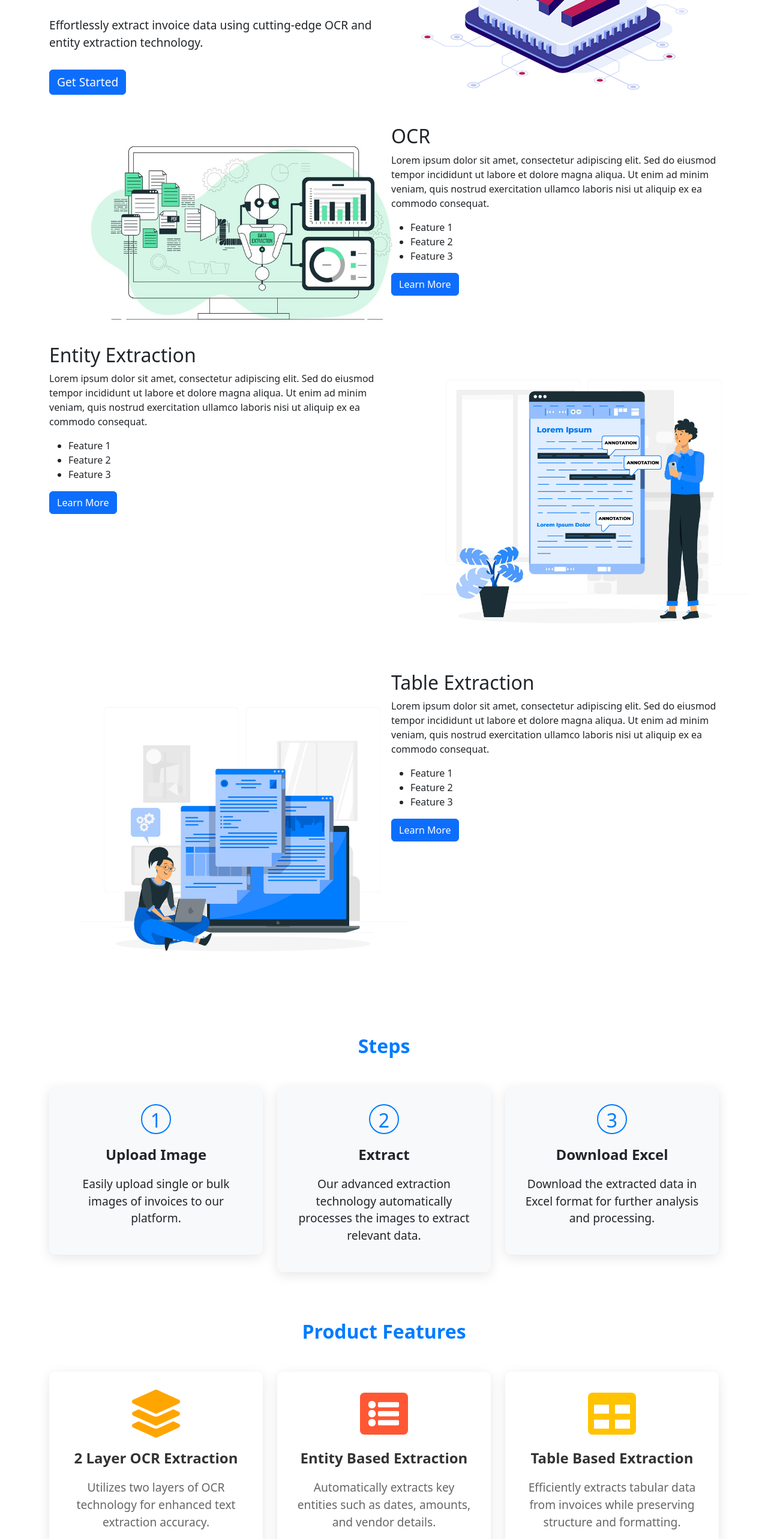
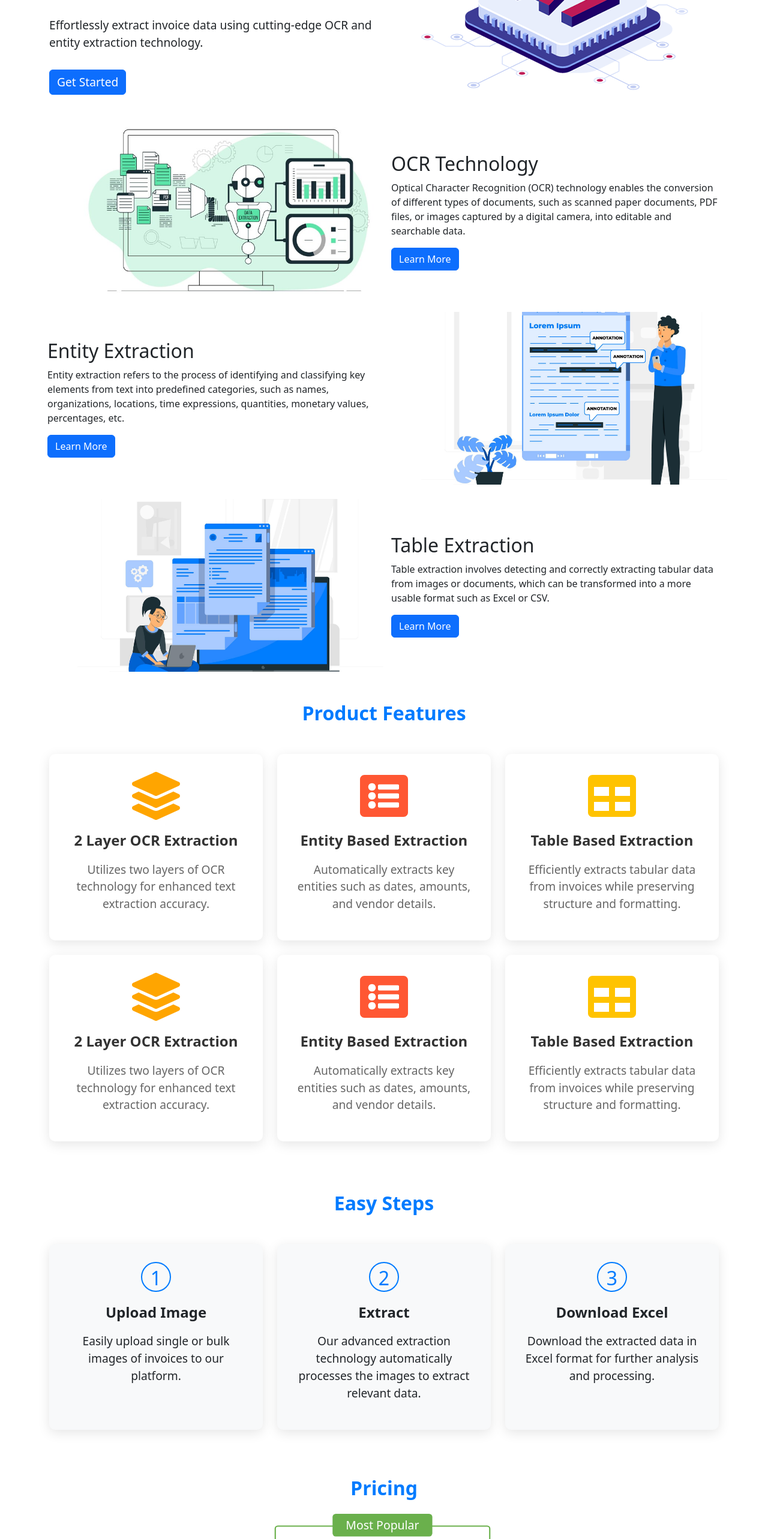
Before and after one commit to daran6255/IEE_FrontEnd, a React (Create React App) app: page /home in a window 1280 px wide. Shown: the part 234-2800 px from the top of the page at 60% size. Built offline with nearby package versions, Linux system fonts and the light colour scheme.

Commit message:
Home page refactored

```diff
--- a/src/pages/home/HomePage.css
+++ b/src/pages/home/HomePage.css
@@ -2,11 +2,11 @@
 .home-page-container {
     padding-bottom: 50px;
 }
+section{
+    margin-top: 50px !important;
+    margin-bottom: 35px !important;
+}
 
-.banner-section {
-    margin-top: 50px;
-    margin-bottom: 50px;
-}
 
 .banner-heading {
     font-size: 2.5rem;
@@ -23,12 +23,9 @@
     font-size: 1.2rem;
 }
 
-.about-product-section,
-.pricing-section,
-.steps-section,
-.blogs-section {
-    margin-top: 50px;
-    margin-bottom: 50px;
+.about-product-section .row {
+    margin-right: -15px;
+    margin-left: -15px;
 }
 
 .section-heading {
@@ -41,6 +38,14 @@
     font-size: 1.2rem;
     margin-bottom: 30px;
 }
+
+/* HomePage.css */
+.product-image {
+    width: 510px; /* Fixed width */
+    height: 288px; /* Fixed height */
+    object-fit: cover; /* Ensures the image covers the area without distortion */
+  }
+
 
 .step-card {
     background-color: #f8f9fa;
@@ -115,6 +120,116 @@
     color: #666;
 }
 
+.pricing {
+    display: flex;
+    flex-wrap: wrap;
+    justify-content: center;
+  }
+  .pricing .plan {
+    background-color: #fff;
+    padding: 2.5rem;
+    margin: 12px;
+    border-radius: 5px;
+    text-align: center;
+    transition: 0.3s;
+    cursor: pointer;
+  }
+  .pricing .plan h2 {
+    font-size: 22px;
+    margin-bottom: 12px;
+  }
+  .pricing .plan .price {
+    margin-bottom: 1rem;
+    font-size: 30px;
+  }
+  .pricing .plan ul.features {
+    list-style-type: none;
+    text-align: left;
+  }
+  .pricing .plan ul.features li {
+    margin: 8px;
+  }
+  .pricing .plan ul.features li .fas {
+    margin-right: 4px;
+  }
+  .pricing .plan ul.features li .fa-check-circle {
+    color: #6ab04c;
+  }
+  .pricing .plan ul.features li .fa-times-circle {
+    color: #eb4d4b;
+  }
+  .pricing .plan button {
+    border: none;
+    width: 100%;
+    padding: 12px 35px;
+    margin-top: 1rem;
+    background-color: #6ab04c;
+    color: #fff;
+    border-radius: 5px;
+    cursor: pointer;
+    font-size: 16px;
+  }
+  .pricing .plan.popular {
+    border: 2px solid #6ab04c;
+    position: relative;
+    transform: scale(1.08);
+  }
+  .pricing .plan.popular span {
+    position: absolute;
+    top: -20px;
+    left: 50%;
+    transform: translateX(-50%);
+    background-color: #6ab04c;
+    color: #fff;
+    padding: 4px 20px;
+    font-size: 18px;
+    border-radius: 5px;
+  }
+  .pricing .plan:hover {
+    box-shadow: 5px 7px 67px -28px rgba(0, 0, 0, 0.37);
+  }
+
+.section-heading {
+    margin-bottom: 30px;
+    color: #007bff; /* Bootstrap primary color for consistency */
+}
+
+ .contact-info h3 {
+    margin-bottom: 15px;
+}
+
+.contact-info p {
+    display: flex;
+    align-items: center;
+}
+
+.contact-info p svg {
+    margin-right: 10px;
+    color: #007bff;
+}
+
+.map-container iframe {
+    width: 100%;
+    border-radius: 8px; /* Adds rounded corners to the iframe */
+    margin-top: 20px;
+}
+
+.form-control {
+    margin-top: 10px;
+}
+
+.form-label svg {
+    margin-right: 5px;
+    margin-bottom: 5px;
+}
+.form-label{
+    margin-top: 5px ;
+}
+.contact-submit{
+    margin: 10px;
+}
+
+
 .customer-review {
     display: flex;
     align-items: center;
--- a/src/pages/home/index.js
+++ b/src/pages/home/index.js
@@ -2,13 +2,16 @@ import PropTypes from 'prop-types';
 
 
 import React from 'react';
-import { Container, Row, Col, Button } from 'react-bootstrap';
+import { Container, Row, Col, Form, Button } from 'react-bootstrap';
 import NavBarComponent from '../../layouts/navbar';
 import Banner from '../../assets/images/ai.png';
 import svgimage1 from '../../assets/images/data-extraction.jpg';
 import svgimage2 from '../../assets/images/12977758_5107041.jpg';
 import svgimage3 from '../../assets/images/13338131_5214651.jpg';
 import { FaLayerGroup, FaListAlt, FaTable, FaFileExcel, FaFileJson, FaUserCog, FaDownload, FaCreditCard, FaLock } from 'react-icons/fa';
+import { GoIssueClosed } from "react-icons/go";
+import { AiOutlineCloseCircle } from "react-icons/ai";
+import { FaMapMarkerAlt, FaPhone, FaEnvelope, FaUser, FaPaperPlane } from 'react-icons/fa';
 import Customer from '../../layouts/customerreview';
 import Footer from '../../layouts/footer';
 import withRouter from '../../components/common/withRouter';
@@ -36,107 +39,46 @@ const Home = () => {
         </Container>
       </section>
 
-      {/* About Product Section */}
       <section className="about-product-section">
         <Container>
-          <Row>
+          {/* First Row */}
+          <Row className="align-items-center mb-4">
             <Col md={6}>
-              <img
-                src={svgimage1}
-                alt="Product Image"
-                className="product-image img-fluid"
-              />
+              <img src={svgimage1} alt="OCR Product Image" className="product-image img-fluid" />
             </Col>
             <Col md={6}>
-              <div className="product-details">
-                <h2>OCR</h2>
-                <p>
-                  Lorem ipsum dolor sit amet, consectetur adipiscing elit. Sed do eiusmod tempor incididunt ut labore et dolore magna aliqua. Ut enim ad minim veniam, quis nostrud exercitation ullamco laboris nisi ut aliquip ex ea commodo consequat.
-                </p>
-                <ul>
-                  <li>Feature 1</li>
-                  <li>Feature 2</li>
-                  <li>Feature 3</li>
-                  {/* Add more features as needed */}
-                </ul>
-                <button className="btn btn-primary">Learn More</button>
+              <div>
+                <h2>OCR Technology</h2>
+                <p>Optical Character Recognition (OCR) technology enables the conversion of different types of documents, such as scanned paper documents, PDF files, or images captured by a digital camera, into editable and searchable data.</p>
+                <Button variant="primary">Learn More</Button>
               </div>
             </Col>
           </Row>
-          <Row>
+
+          {/* Second Row */}
+          <Row className="align-items-center mb-4">
             <Col md={6}>
-              <div className="product-details">
+              <div>
                 <h2>Entity Extraction</h2>
-                <p>
-                  Lorem ipsum dolor sit amet, consectetur adipiscing elit. Sed do eiusmod tempor incididunt ut labore et dolore magna aliqua. Ut enim ad minim veniam, quis nostrud exercitation ullamco laboris nisi ut aliquip ex ea commodo consequat.
-                </p>
-                <ul>
-                  <li>Feature 1</li>
-                  <li>Feature 2</li>
-                  <li>Feature 3</li>
-                  {/* Add more features as needed */}
-                </ul>
-                <button className="btn btn-primary">Learn More</button>
+                <p>Entity extraction refers to the process of identifying and classifying key elements from text into predefined categories, such as names, organizations, locations, time expressions, quantities, monetary values, percentages, etc.</p>
+                <Button variant="primary">Learn More</Button>
               </div>
             </Col>
             <Col md={6}>
-              <img
-                src={svgimage2}
-                alt="Product Image"
-                className="product-image img-fluid"
-              />
+              <img src={svgimage2} alt="Entity Extraction Product Image" className="product-image img-fluid" />
             </Col>
           </Row>
-          <Row>
+
+          {/* Third Row */}
+          <Row className="align-items-center">
             <Col md={6}>
-              <img
-                src={svgimage3}
-                alt="Product Image"
-                className="product-image img-fluid"
-              />
+              <img src={svgimage3} alt="Table Extraction Product Image" className="product-image img-fluid" />
             </Col>
             <Col md={6}>
-              <div className="product-details">
+              <div>
                 <h2>Table Extraction</h2>
-                <p>
-                  Lorem ipsum dolor sit amet, consectetur adipiscing elit. Sed do eiusmod tempor incididunt ut labore et dolore magna aliqua. Ut enim ad minim veniam, quis nostrud exercitation ullamco laboris nisi ut aliquip ex ea commodo consequat.
-                </p>
-                <ul>
-                  <li>Feature 1</li>
-                  <li>Feature 2</li>
-                  <li>Feature 3</li>
-                  {/* Add more features as needed */}
-                </ul>
-                <button className="btn btn-primary">Learn More</button>
-              </div>
-            </Col>
-          </Row>
-        </Container>
-      </section>
-
-      <section className="steps-section">
-        <Container>
-          <Row className="justify-content-center">
-            <h2 className="section-heading text-center mb-5">Steps</h2>
-            <Col md={4}>
-              <div className="step-card">
-                <div className="step-icon">1</div>
-                <h3 className="step-heading">Upload Image</h3>
-                <p className="step-description">Easily upload single or bulk images of invoices to our platform.</p>
-              </div>
-            </Col>
-            <Col md={4}>
-              <div className="step-card">
-                <div className="step-icon">2</div>
-                <h3 className="step-heading">Extract</h3>
-                <p className="step-description">Our advanced extraction technology automatically processes the images to extract relevant data.</p>
-              </div>
-            </Col>
-            <Col md={4}>
-              <div className="step-card">
-                <div className="step-icon">3</div>
-                <h3 className="step-heading">Download Excel</h3>
-                <p className="step-description">Download the extracted data in Excel format for further analysis and processing.</p>
+                <p>Table extraction involves detecting and correctly extracting tabular data from images or documents, which can be transformed into a more usable format such as Excel or CSV.</p>
+                <Button variant="primary">Learn More</Button>
               </div>
             </Col>
           </Row>
@@ -170,51 +112,157 @@ const Home = () => {
             </Col>
             {/* Add more feature cards for other features */}
           </Row>
+          <Row className="justify-content-center">
+            <Col md={4} className="mb-4">
+              <div className="feature-card">
+                <FaLayerGroup style={{ color: '#FFA500' }} className="feature-icon" />
+                <h3 className="feature-heading">2 Layer OCR Extraction</h3>
+                <p className="feature-description">Utilizes two layers of OCR technology for enhanced text extraction accuracy.</p>
+              </div>
+            </Col>
+            <Col md={4} className="mb-4">
+              <div className="feature-card">
+                <FaListAlt style={{ color: '#FF5733' }} className="feature-icon" />
+                <h3 className="feature-heading">Entity Based Extraction</h3>
+                <p className="feature-description">Automatically extracts key entities such as dates, amounts, and vendor details.</p>
+              </div>
+            </Col>
+            <Col md={4} className="mb-4">
+              <div className="feature-card">
+                <FaTable style={{ color: '#FFC300' }} className="feature-icon" />
+                <h3 className="feature-heading">Table Based Extraction</h3>
+                <p className="feature-description">Efficiently extracts tabular data from invoices while preserving structure and formatting.</p>
+              </div>
+            </Col>
+            {/* Add more feature cards for other features */}
+          </Row>
         </Container>
       </section>
 
-      {/* Pricing Section */}
-      <section className="pricing-section">
+      <section className="steps-section">
         <Container>
-          <h2 className="section-heading text-center mb-5">Pricing</h2>
           <Row className="justify-content-center">
-            {/* Pay as you go */}
-            <Col md={4}>
-              <div className="pricing-card">
-                <h3 className="pricing-plan">Pay as you go</h3>
-                <p className="pricing-description">Each 5 credits cost Rs. 10</p>
-                <p className="pricing-validity">Valid for 3 months</p>
-                <Button variant="primary" className="pricing-button">Get Started</Button>
+            <h2 className="section-heading text-center mb-5">Easy Steps</h2>
+            <Col md={4} className="d-flex align-items-stretch"> {/* Flex to stretch the columns */}
+              <div className="step-card">
+                <div className="step-icon">1</div>
+                <h3 className="step-heading">Upload Image</h3>
+                <p className="step-description">Easily upload single or bulk images of invoices to our platform.</p>
               </div>
             </Col>
-
-            {/* Buy 2000 credits */}
-            <Col md={4}>
-              <div className="pricing-card">
-                <h3 className="pricing-plan">Buy 2000 credits</h3>
-                <p className="pricing-price">Rs. 4000</p>
-                <p className="pricing-details">400 invoices can be extracted</p>
-                <p className="pricing-validity">Valid for 3 months</p>
-                <Button variant="primary" className="pricing-button">Buy Now</Button>
+            <Col md={4} className="d-flex align-items-stretch">
+              <div className="step-card">
+                <div className="step-icon">2</div>
+                <h3 className="step-heading">Extract</h3>
+                <p className="step-description">Our advanced extraction technology automatically processes the images to extract relevant data.</p>
               </div>
             </Col>
-
-            {/* Buy 3000 credits */}
-            <Col md={4}>
-              <div className="pricing-card">
-                <h3 className="pricing-plan">Buy 3000 credits</h3>
-                <p className="pricing-price">Rs. 6000</p>
-                <p className="pricing-details">600 invoices can be extracted</p>
-                <p className="pricing-validity">Valid for 3 months</p>
-                <Button variant="primary" className="pricing-button">Buy Now</Button>
+            <Col md={4} className="d-flex align-items-stretch">
+              <div className="step-card">
+                <div className="step-icon">3</div>
+                <h3 className="step-heading">Download Excel</h3>
+                <p className="step-description">Download the extracted data in Excel format for further analysis and processing.</p>
               </div>
             </Col>
           </Row>
         </Container>
       </section>
 
+
+
+      <section className="pricing-section mt-5 mb-10">
+        <Container>
+          <h2 className="section-heading text-center mb-5">Pricing</h2>
+          <div class="pricing">
+            <div class="plan">
+              <h2>Trial</h2>
+              <div class="price">Free</div>
+              <ul class="features">
+                <li><GoIssueClosed color='green' /> 50 credits</li>
+                <li><GoIssueClosed color='green' /> 1 User</li>
+                <li><GoIssueClosed color='green' /> 10 Invoivce</li>
+                <li><GoIssueClosed color='green' /> Continuous deployment</li>
+                <li><AiOutlineCloseCircle color='red' /> No API support</li>
+              </ul>
+              <button>Try Now</button>
+            </div>
+            <div class="plan popular">
+              <span>Most Popular</span>
+              <h2>Standard</h2>
+              <div class="price">$10/month</div>
+              <ul class="features">
+                <li><GoIssueClosed color='green' /> Unlimited Websites</li>
+                <li><GoIssueClosed color='green' /> 5 Users</li>
+                <li><GoIssueClosed color='green' /> 512MB Space/website</li>
+                <li><GoIssueClosed color='green' /> Continuous deployment</li>
+                <li><GoIssueClosed color='green' /> Email Support</li>
+              </ul>
+              <button>Sign In</button>
+            </div>
+            <div class="plan">
+              <h2>Enterprise</h2>
+              <div class="price">Custom plan</div>
+              <ul class="features">
+                <li><GoIssueClosed color='green' /> Unlimited Websites</li>
+                <li><GoIssueClosed color='green' /> Unlimited Users</li>
+                <li><GoIssueClosed color='green' /> Unlimited Space/website</li>
+                <li><GoIssueClosed color='green' /> Continuous deployment</li>
+                <li><GoIssueClosed color='green' /> 24/7 Email support</li>
+              </ul>
+              <button>Contact Us</button>
+            </div>
+          </div>
+        </Container>
+      </section>
+
+      <section className="contact-us-section">
+        <Container>
+          <h2 className="section-heading text-center mb-5">Contact Us</h2>
+          <Row className="align-items-center">
+            <Col md={6} className="contact-info">
+              <h3>WinVinaya InfoSystems</h3>
+              <p><FaMapMarkerAlt />  Bangalore, Karnataka - 560076</p>
+              <p><FaPhone /> +91 9980525374</p>
+              <p><FaEnvelope /> support.iee@winvinaya.com</p>
+              <div className="map-container">
+                <iframe
+                  title="company-location"
+                  src="https://www.google.com/maps/embed?pb=!1m18!1m12!1m3!1d3168.91878999112!2d-122.40641748469301!3d37.78583427975925!2m3!1f0!2f0!3f0!3m2!1i1024!2i768!4f13.1!3m3!1m2!1s0x80858064c6d4891f%3A0xdedd7bdeb3e9c97b!2sOpenAI!5e0!3m2!1sen!2sus!4v1602343943557"
+                  width="100%"
+                  height="250"
+                  frameBorder="0"
+                  style={{ border: 0 }}
+                  allowFullScreen=""
+                  aria-hidden="false"
+                  tabIndex="0"></iframe>
+              </div>
+            </Col>
+            <Col md={6}>
+              <p style={{ textAlign: 'center' }}><strong>Get In Touch With Us Today !</strong></p>
+              <Form>
+                <Form.Group controlId="formGroupName">
+                  <Form.Label><FaUser /> Name</Form.Label>
+                  <Form.Control type="text" placeholder="Enter your name" />
+                </Form.Group>
+                <Form.Group controlId="formGroupEmail">
+                  <Form.Label><FaEnvelope /> Email address</Form.Label>
+                  <Form.Control type="email" placeholder="Enter email" />
+                </Form.Group>
+                <Form.Group controlId="formGroupMessage">
+                  <Form.Label><FaPaperPlane /> Message</Form.Label>
+                  <Form.Control as="textarea" rows={3} placeholder="Type your message here" />
+                </Form.Group>
+                <Button className='contact-submit' variant="primary" type="submit">
+                  Send Message
+                </Button>
+              </Form>
+            </Col>
+          </Row>
+        </Container>
+      </section>
+
       {/* Blogs Section */}
-      <section className="blogs-section">
+      <section className="blogs-section mt-5">
         <Customer />
       </section>
       <Footer />
--- a/src/routes/allroutes.js
+++ b/src/routes/allroutes.js
@@ -14,7 +14,7 @@ import PageNotFound from '../pages/others/errors/PageNotFound';
 const authProtectedRoutes = [
     { path: '/dashboard', component: <DashboardPage />, roles: ['admin', 'customer'] },
     { path: '/my-profile', component: <UserProfile />, roles: ['customer'] },
-    { path: '/buy-credits', component: <BuyCredits />, roles: ['customer'] },
+
 
     // this route must be at the end
     { path: '/', exact: true, component: <Navigate to='/dashboard' />, roles: ['admin', 'customer'] },
@@ -27,7 +27,7 @@ const publicRoutes = [
     { path: '/signup', component: <Signup /> },
     { path: '/logout', component: <Logout /> },
     { path: '/verify-email/:token', component: <VerifyEmail /> },
-
+    { path: '/buy-credits', component: <BuyCredits />, roles: ['customer'] },
     // Other routes
     { path: '/page-not-found', component: <PageNotFound /> },
 ]
```
